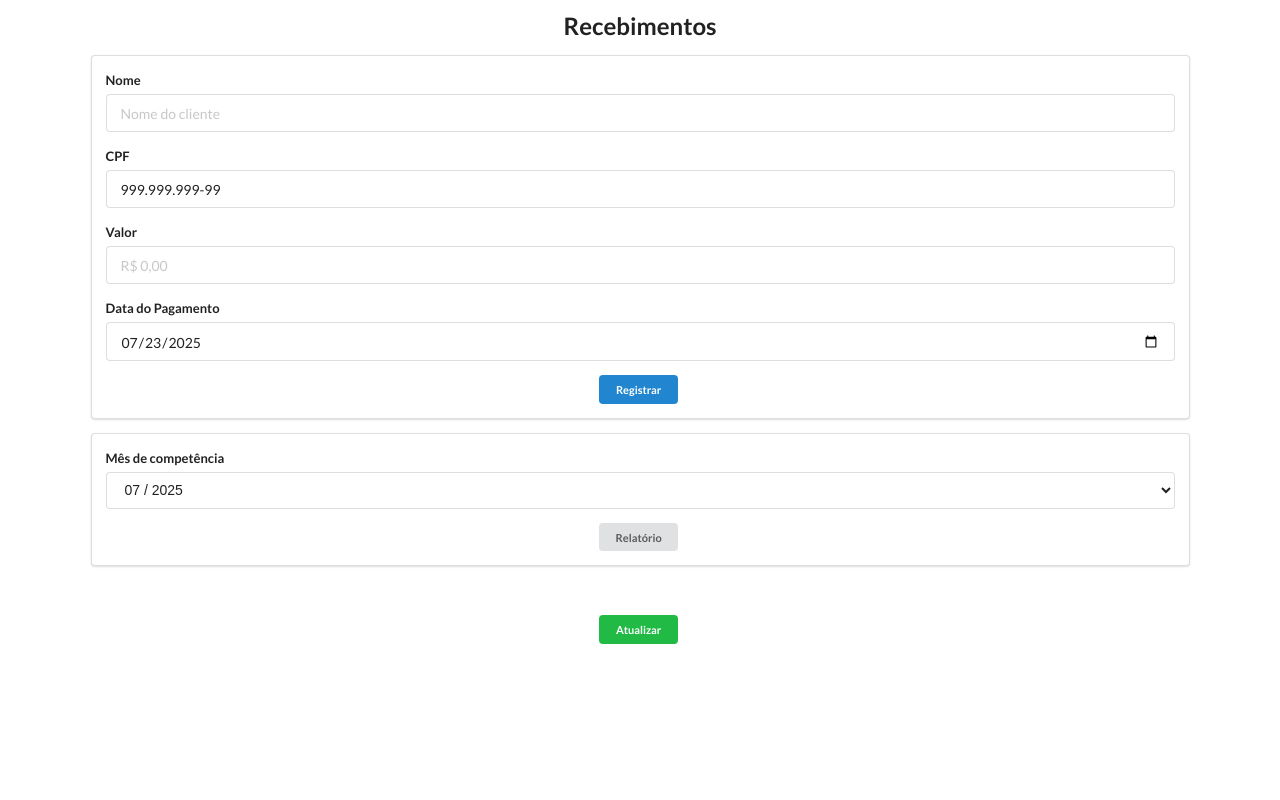
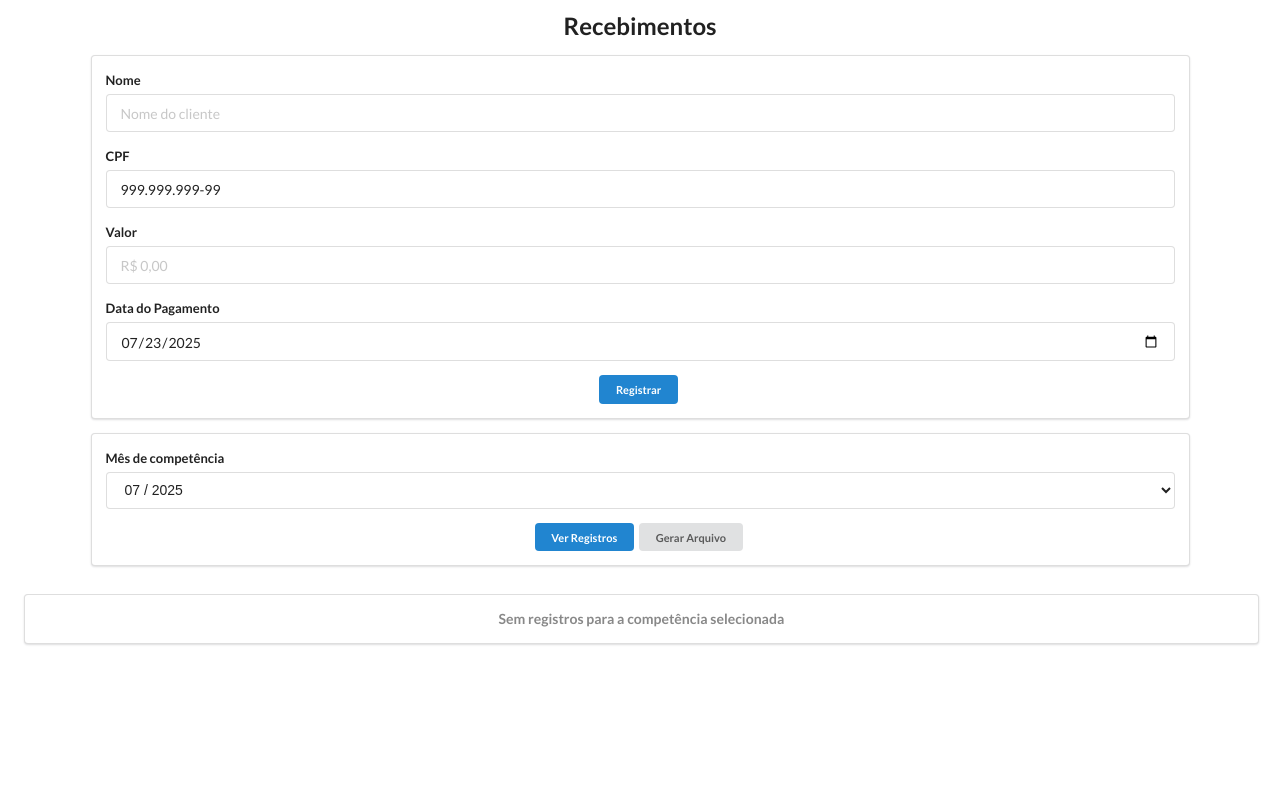
Before and after one commit to acftrein/apmontanari, a Flask app: page / in a window 1280 px wide. Run offline with Flask 3, Linux system fonts and the light colour scheme; some libraries are stand-ins or nearby versions.

Commit message:
Atualizações de layout, modal e lógica dos registros

```diff
--- a/app.py
+++ b/app.py
@@ -150,7 +150,7 @@ def excluir(id):
     registro = Payment.query.get_or_404(id)
     db.session.delete(registro)
     db.session.commit()
-    flash(f"Registro de {registro.nome} excluído com sucesso.")
+    flash(f"Registro do cliente {registro.nome} excluído com sucesso.")
     return redirect(url_for("index"))
 
 
--- a/templates/base.html
+++ b/templates/base.html
@@ -7,30 +7,31 @@
   <meta charset="UTF-8" />
   <meta name="viewport" content="width=device-width, initial-scale=1.0" />
   <title>App Montanari</title>
+
+  <!-- CSS Semantic UI -->
   <link rel="stylesheet" href="https://cdn.jsdelivr.net/npm/semantic-ui@2.5.0/dist/semantic.min.css" />
+
+  <!-- jQuery (precisa vir antes do Semantic JS) -->
+  <script src="https://code.jquery.com/jquery-3.6.0.min.js"></script>
+
+  <!-- JavaScript Semantic UI -->
   <script src="https://cdn.jsdelivr.net/npm/semantic-ui@2.5.0/dist/semantic.min.js"></script>
+
   <style>
     body {
-      margin: 2em;
+      margin: 0;
+      height: 100vh;
+      display: flex;
+      flex-direction: column;
     }
 
     .ui.container {
-      max-width: 600px;
-      margin: auto;
+      max-width: 100%;
+      padding: 1em;
     }
 
     .ui.form input {
       width: 100%;
-    }
-
-    .checkbox-cell {
-      text-align: center;
-    }
-  </style>
-  <style>
-    .ui.container {
-      max-width: 100%;
-      padding: 1em;
     }
 
     .ui.items .item {
@@ -38,18 +39,15 @@
       border-radius: 4px;
       margin-bottom: 0.5em;
     }
-  </style>
 
-  <style>
     .ui.divided.items>.item:first-child {
       border-top: 1px solid #d4d4d5 !important;
     }
   </style>
-
 </head>
 
-<body style="margin: 0; height: 100vh; display: flex; flex-direction: column;">
-  <div class="ui container" style="flex: 0 0 auto; padding: 1em;">
+<body>
+  <div class="ui container">
     <h2 class="ui center aligned header">Recebimentos</h2>
     {% with messages = get_flashed_messages() %}
     {% if messages %}
@@ -63,29 +61,39 @@
     {% block fixed_content %}{% endblock %}
   </div>
 
-  <!-- Área scrollável -->
-  <div style="flex: 1 1 auto; overflow-y: auto; padding: 1em;">
+
+  <div style="flex: 1 1 auto; overflow-y: auto; padding-top: 0.0em; padding-left: 1.7em; padding-right: 1.5em;">
     {% block scrollable_content %}{% endblock %}
   </div>
 
+  <!-- Máscaras CPF e valor, exclusão de registros -->
   <script>
-    document.addEventListener("DOMContentLoaded", function () {
+    document.addEventListener("DOMContentLoaded", () => {
       const cpfInput = document.getElementById("cpf");
       if (cpfInput) {
-        cpfInput.addEventListener("input", function () {
-          let value = cpfInput.value.replace(/\D/g, "").slice(0, 11); // Apenas números
-          value = value.replace(/(\d{3})(\d)/, "$1.$2");
-          value = value.replace(/(\d{3})(\d)/, "$1.$2");
-          value = value.replace(/(\d{3})(\d{1,2})$/, "$1-$2");
-          cpfInput.value = value;
+        cpfInput.addEventListener("input", () => {
+          let v = cpfInput.value.replace(/\D/g, "").slice(0, 11);
+          v = v.replace(/(\d{3})(?=\d)/g, "$1.");
+          cpfInput.value = v.replace(/(\d{3})\.(\d{3})(?=\d)/, "$1.$2-");
         });
       }
+      const valorInput = document.getElementById("valor");
+      if (valorInput) {
+        valorInput.addEventListener("input", () => {
+          let v = valorInput.value.replace(/\D/g, "");
+          v = (parseFloat(v) / 100).toFixed(2).toString();
+          v = v.replace(".", ",").replace(/\B(?=(\d{3})+(?!\d))/g, ".");
+          valorInput.value = "R$ " + v;
+        });
+      }
+      $(document).on('click', '#open-records', () => {
+        $('#records-modal').modal('show');
+      });
     });
   </script>
 
   <script>
     function excluirRegistro(id) {
-      id = parseInt(id);  // converte a string recebida para número
       if (!confirm('Deseja excluir este registro?')) return;
       const form = document.createElement('form');
       form.method = 'POST';
@@ -94,22 +102,6 @@
       form.submit();
     }
   </script>
-
-  <script>
-    document.addEventListener("DOMContentLoaded", function () {
-      const valorInput = document.getElementById("valor");
-
-      if (valorInput) {
-        valorInput.addEventListener("input", function () {
-          let val = valorInput.value.replace(/\D/g, "");
-          val = (parseFloat(val) / 100).toFixed(2).toString();
-          val = val.replace(".", ",").replace(/\B(?=(\d{3})+(?!\d))/g, ".");
-          valorInput.value = "R$ " + val;
-        });
-      }
-    });
-  </script>
-
 </body>
 
 </html>
--- a/templates/index.html
+++ b/templates/index.html
@@ -1,4 +1,5 @@
 {% extends 'base.html' %}
+
 {% block fixed_content %}
 <form method="post" action="{{ url_for('registrar') }}" class="ui form segment">
   <div class="field">
@@ -15,18 +16,19 @@
     <label>CPF</label>
     <input name="cpf" id="cpf" value="999.999.999-99" required maxlength="14">
   </div>
+
   <div class="field">
     <label>Valor</label>
     <input name="valor" id="valor" required placeholder="R$ 0,00">
   </div>
+
   <div class="field">
     <label>Data do Pagamento</label>
     <input name="data" type="date" required value="{{ current_date }}">
   </div>
+
   <div style="text-align: center; margin-top: 1em;">
-    <!--<button class="ui primary button" type="submit">Registrar</button>-->
     <button type="submit" class="ui blue mini button">Registrar</button>
-
   </div>
 
   <script>
@@ -48,11 +50,7 @@
       });
     });
   </script>
-
 </form>
-
-<!-- Título da lista, fixo no topo -->
-<!--<h3 class="ui center aligned header">Recebimentos</h3>-->
 
 <form method="post" class="ui form segment">
   <div class="field">
@@ -66,65 +64,107 @@
       {% endfor %}
     </select>
   </div>
+
   <div style="text-align: center; margin-top: 1em;">
-    <a href="{{ url_for('report') }}" class="ui gray mini button">Relatório</a>
+    <button type="button" id="open-records" class="ui blue mini button">Ver Registros</button>
+    <a href="{{ url_for('report') }}" class="ui gray mini button">Gerar Arquivo</a>
   </div>
+
 </form>
 
-{% endblock %}
+<!-- MODAL -->
+<div id="records-modal" class="ui modal">
+  <i class="close icon"></i>
+  <div class="header" style="text-align: center;">
+    Pgtos. ref. competência {{ competencia[5:] }}/{{ competencia[:4] }}
+  </div>
 
-{% block scrollable_content %}
+  <div class="scrolling content">
     <form method="post" action="/atualizar">
+      {% if registros %}
       <div class="ui divided items">
         {% for r in registros %}
-
         <div class="item" style="padding: 0.7em 0;">
-
           <div class="content" style="font-size: 0.85em;">
-
-        <!-- Primeira linha -->
+            <!-- Linha 1 -->
             <div style="display: flex; align-items: center; gap: 1em; font-family: monospace;">
-          <!-- Nome com largura fixa -->
               <div
-            style="width: 28ch; overflow: hidden; text-overflow: ellipsis; white-space: nowrap; flex-shrink: 0; padding-left: 0.5ch;">
+                style="width: 20ch; overflow: hidden; text-overflow: ellipsis; white-space: nowrap; flex-shrink: 0; padding-left: 0.5ch;">
                 <strong>{{ r.nome }}</strong>
               </div>
-
-
-          <!-- Valor com alinhamento à direita e largura fixa -->
               <div style="width: 14ch; text-align: right; flex-shrink: 0; color: #2185d0; font-weight: bold;">
                 {{ r.valor | format_currency }}
               </div>
-
-          <!-- Data com alinhamento à direita e largura fixa -->
               <div style="width: 12ch; text-align: right; flex-shrink: 0;">
                 {{ r.data.strftime('%d/%m/%Y') }}
               </div>
             </div>
 
-        <!-- Segunda linha -->
+            <!-- Linha 2 -->
             <div style="display: flex; justify-content: space-between; align-items: center; margin-top: 0.5em;">
               <div>
                 <div class="ui checkbox" style="margin-left: 0.5ch;">
                   <input type="checkbox" name="considerar_{{ r.id }}" {% if r.considerar %}checked{% endif %}>
                   <label>Considerar?</label>
                 </div>
-
               </div>
               <div>
-            <button class="ui tiny red basic button" type="button"
+                <button type="button" class="ui tiny red basic button"
                   onclick="excluirRegistro('{{ r.id }}')">Excluir</button>
               </div>
             </div>
-
           </div>
         </div>
         {% endfor %}
       </div>
-
-  <div style="text-align: center;">
-    <button type="submit" class="ui green mini button">Atualizar</button>
+      <div class="actions" style="text-align: center;">
+        <button type="submit" class="ui green mini button">Salvar</button>
+        <button type="button" class="ui red mini button cancel">Fechar</button>
+      </div>
+      {% else %}
+      <div style="text-align: center; padding: 2em; color: #888;">
+        <strong>Sem registros para a competência selecionada</strong>
+      </div>
+      <div class="actions" style="text-align: center;">
+        <button type="button" class="ui red mini button cancel">Fechar</button>
+      </div>
+      {% endif %}
+    </form>
+  </div>
 </div>
 
+{% endblock %}
+
+{% block scrollable_content %}
+<form method="post" action="/atualizar" class="ui form segment">
+  {% if registros %}
+  {% for r in registros %}
+  <div style="border-bottom: 1px solid #ddd; padding: 0.7em 0; font-size: 0.85em;">
+    <div style="display: flex; align-items: center; gap: 1em; font-family: monospace;">
+      <!-- Nome -->
+      <div
+        style="width: 20ch; overflow: hidden; text-overflow: ellipsis; white-space: nowrap; flex-shrink: 0; padding-left: 0.5ch;">
+        <strong {% if not r.considerar %}style="text-decoration: line-through;"{% endif %}>
+          {{ r.nome }}
+        </strong>
+      </div>
+
+      <!-- Valor -->
+      <div style="width: 14ch; text-align: right; flex-shrink: 0; color: #2185d0; font-weight: bold;">
+        {{ r.valor | format_currency }}
+      </div>
+
+      <!-- Data -->
+      <div style="width: 12ch; text-align: right; flex-shrink: 0;">
+        {{ r.data.strftime('%d/%m/%Y') }}
+      </div>
+    </div>
+  </div>
+  {% endfor %}
+  {% else %}
+  <div style="text-align: center; padding: 0em; color: #888;">
+    <strong>Sem registros para a competência selecionada</strong>
+  </div>
+  {% endif %}
 </form>
 {% endblock %}
```
Lines whose indentation alone changed are shown as unchanged.
